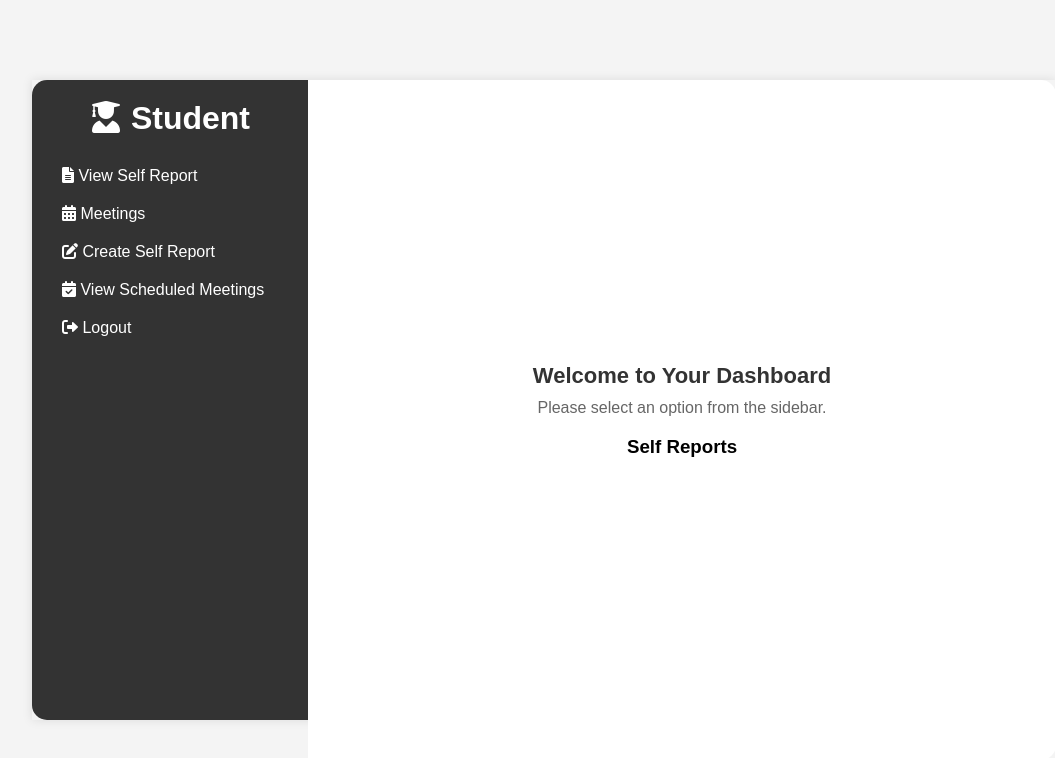
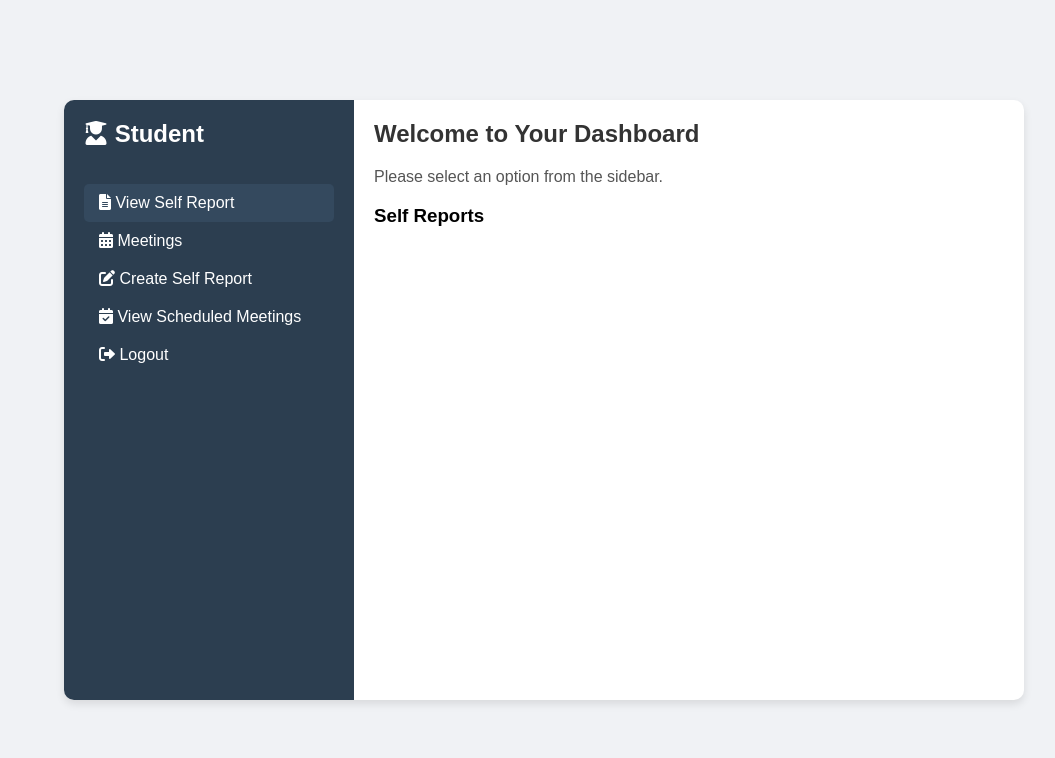
Before and after one commit to James220903/Parts-3-and-4, a website: page Studentdashboard.html in a window 1280 px wide. Both pictures are taken after a click on the link "View Self Report". Shown: the whole page, without its empty margins (96-1151 px from the left). Drawn offline with Linux system fonts and the light colour scheme.

Commit message:
update to the design

```diff
--- a/Studentdashboard.css
+++ b/Studentdashboard.css
@@ -1,77 +1,102 @@
-body, h1, h2, ul, li, a, p {
-    margin: 0;
-    padding: 0;
-    box-sizing: border-box;
-}
-
+/* Studentdashboard.css */
 body {
     font-family: 'Arial', sans-serif;
+    background-color: #f0f2f5;
+    margin: 0;
+    height: 100vh;
     display: flex;
     justify-content: center;
     align-items: center;
-    height: 100vh; /* Full viewport height */
-    background-color: #f4f4f4; /* Light grey background */
 }
 
 .dashboard {
+    width: 960px;
+    height: 600px;
+    background-color: #ffffff;
+    box-shadow: 0 4px 8px rgba(0,0,0,0.1);
     display: flex;
-    width: 80%; /* Dashboard width */
-    height: 80%; /* Dashboard height */
-    box-shadow: 0 0 10px rgba(0, 0, 0, 0.1); /* Soft shadow for 3D effect */
+    border-radius: 10px;
+    overflow: hidden;
 }
 
 .sidebar {
-    background-color: #333;
-    color: #fff;
-    flex: 1;
+    background-color: #2c3e50;
+    color: #ffffff;
+    width: 250px;
     display: flex;
     flex-direction: column;
-    align-items: center;
     padding: 20px;
-    border-radius: 15px 0 0 15px; /* Rounded corners on the left side */
 }
 
 .sidebar h1 {
+    font-size: 24px;
+    margin: 0;
     margin-bottom: 20px;
 }
 
 .sidebar ul {
-    width: 100%;
-    list-style-type: none;
+    list-style: none;
+    padding: 0;
 }
 
 .sidebar ul li a {
+    color: #ffffff;
     text-decoration: none;
-    color: #fff;
+    padding: 10px 15px;
     display: block;
-    padding: 10px;
-    transition: background 0.3s;
+    border-radius: 5px;
+    transition: background-color 0.3s;
 }
 
-.sidebar ul li a:hover {
-    background-color: #555;
+.sidebar ul li a:hover,
+.sidebar ul li a:focus {
+    background-color: #34495e;
 }
 
 .content {
-    flex: 3;
+    flex-grow: 1;
     padding: 20px;
-    background-color: #ffffff;
-    border-radius: 0 15px 15px 0; /* Rounded corners on the right side */
-    overflow-y: auto;
-    display: flex;            /* Enables flexbox */
-    flex-direction: column;   /* Stacks children vertically */
-    justify-content: center;  /* Centers children vertically */
-    align-items: center;      /* Centers children horizontally */
-    height: 100%;             /* Full height to fill the parent container */
 }
 
 .content h2 {
+    margin-top: 0;
     color: #333;
-    margin-bottom: 10px;
-    font-size: 22px;
 }
 
 .content p {
-    color: #666;
+    color: #555;
+}
+
+.form-field label,
+.form-field input,
+.form-field select,
+.form-field textarea,
+.login-button {
+    display: block;
+    width: 100%;
+    box-sizing: border-box;
+}
+
+.form-field input,
+.form-field select,
+.form-field textarea {
+    padding: 8px;
+    margin-top: 5px;
+    margin-bottom: 15px;
+    border: 1px solid #ccc;
+    border-radius: 5px;
+}
+
+.login-button {
+    background-color: #2980b9;
+    color: white;
+    padding: 10px 15px;
+    border: none;
+    border-radius: 5px;
+    cursor: pointer;
     font-size: 16px;
 }
+
+.login-button:hover {
+    background-color: #3498db;
+}
```
